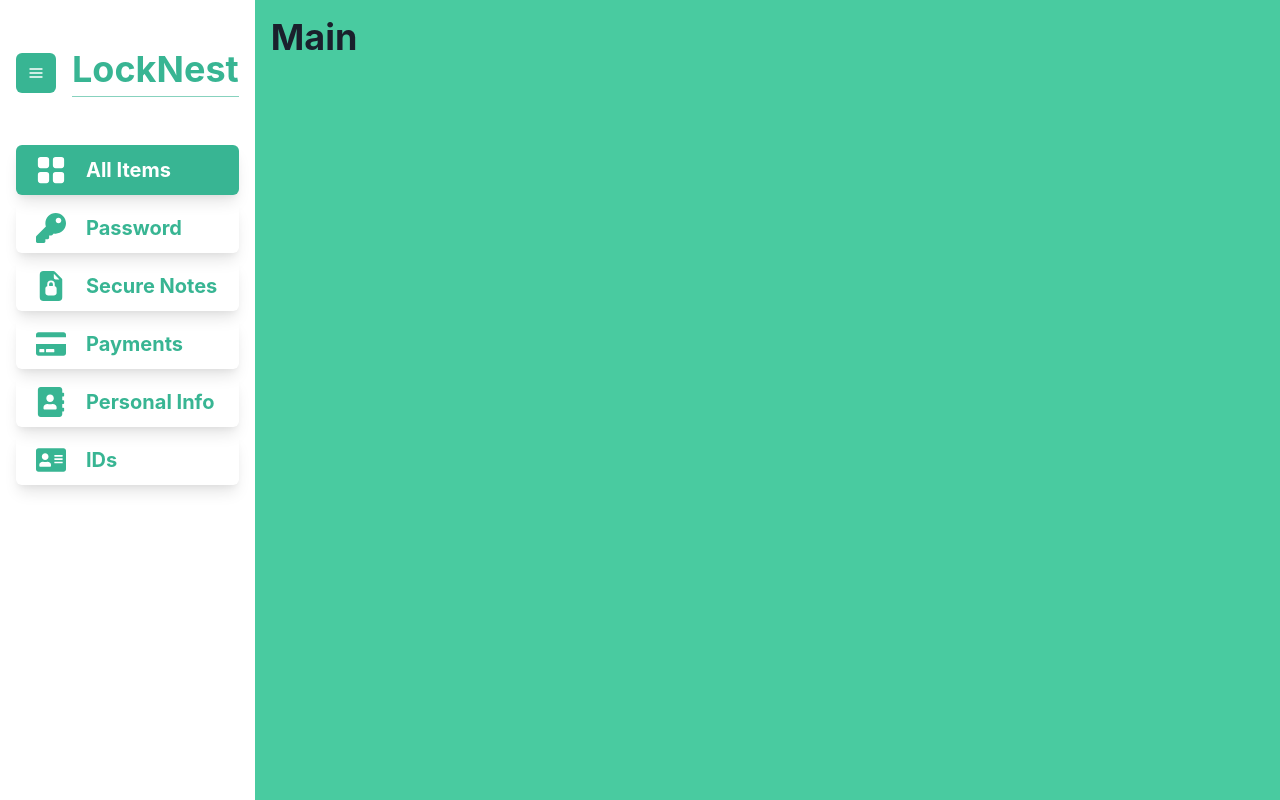
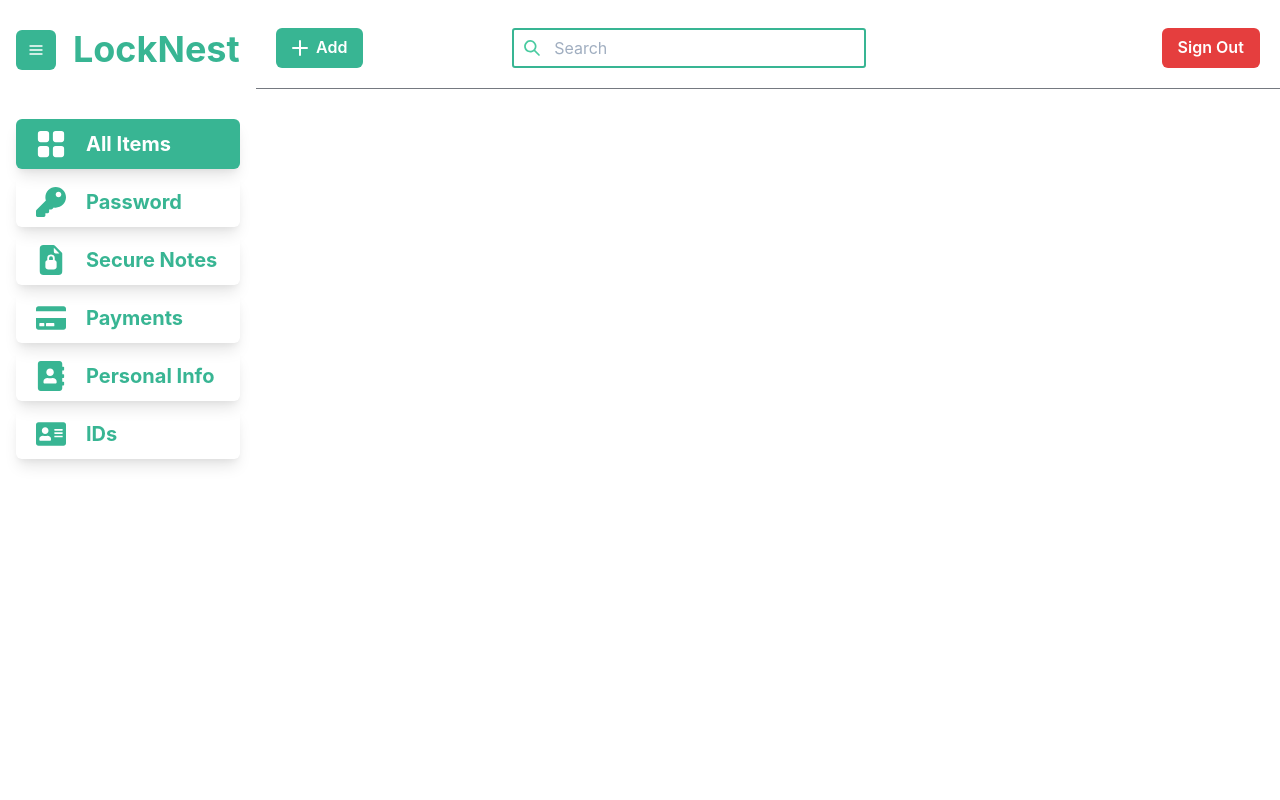
Before and after one commit to amit-ksh/locknest, a Next.js app: page / in a window 1280 px wide. Built offline with nearby package versions, Linux system fonts and the light colour scheme.

Commit message:
main page header ui

```diff
--- /dev/null
+++ b/components/Header.jsx
@@ -0,0 +1,57 @@
+import { AddIcon, SearchIcon } from '@chakra-ui/icons';
+import { Box, Flex } from '@chakra-ui/layout';
+import {
+  Button,
+  Input,
+  InputGroup,
+  InputLeftElement,
+  Menu,
+  MenuButton,
+  MenuItem,
+  MenuList,
+} from '@chakra-ui/react';
+
+const Header = ({ menuItems }) => {
+  return (
+    <Box w="100%" p={5} pt={7}>
+      <Flex justify="space-between" alignItems="center">
+        <Flex
+          flexBasis="60%"
+          gap={4}
+          justify="space-between"
+          alignItems="center"
+        >
+          <Box>
+            <Menu>
+              <MenuButton variant="primary" as={Button} leftIcon={<AddIcon />}>
+                Add
+              </MenuButton>
+              <MenuList>
+                {menuItems.map((item) => (
+                  <MenuItem _hover={{ color: 'white', bg: 'brand.400' }}>
+                    {item.name}
+                  </MenuItem>
+                ))}
+              </MenuList>
+            </Menu>
+          </Box>
+
+          <Box w="60%">
+            <InputGroup>
+              <InputLeftElement
+                pointerEvents="cursor"
+                children={<SearchIcon color="brand.400" />}
+              />
+              <Input type="text" placeholder="Search" />
+            </InputGroup>
+          </Box>
+        </Flex>
+        <Box flexBasis="10%">
+          <Button variant="danger">Sign Out</Button>
+        </Box>
+      </Flex>
+    </Box>
+  );
+};
+
+export default Header;
--- a/components/MainLayout.tsx
+++ b/components/MainLayout.tsx
@@ -1,8 +1,9 @@
-import { Box, Flex, Heading } from '@chakra-ui/layout';
+import { Box, Divider, Flex } from '@chakra-ui/layout';
 import { useState } from 'react';
 import Navbar from './Navbar';
+import Header from './Header';
 
-const MainLayout = () => {
+const MainLayout = ({ menuItems }) => {
   const [tabView, setTabView] = useState(false);
 
   return (
@@ -11,8 +12,9 @@ const MainLayout = () => {
         <Box flexBasis={tabView ? '100px' : '25%'}>
           <Navbar tabView={tabView} handleClick={() => setTabView(!tabView)} />
         </Box>
-        <Box bg="brand.400" p="1rem" flexBasis="100%">
-          <Heading>Main</Heading>
+        <Box flexBasis="100%">
+          <Header menuItems={menuItems} />
+          <Divider />
         </Box>
       </Flex>
     </Box>
--- a/components/Navbar.tsx
+++ b/components/Navbar.tsx
@@ -1,5 +1,5 @@
-import { useState } from 'react';
 import NextLink from 'next/link';
+import { useRouter } from 'next/router';
 import {
   Box,
   Divider,
@@ -22,7 +22,6 @@ import {
   FaAddressCard,
 } from 'react-icons/fa';
 import { BsGridFill, BsFillFileEarmarkLock2Fill } from 'react-icons/bs';
-import { useRouter } from 'next/router';
 
 const navMenu = [
   {
@@ -69,7 +68,7 @@ const Navbar = ({ tabView, handleClick }) => {
       spacing={12}
       align="flex-start"
     >
-      <VStack w="100%" mt={8} alignItems="flex-start" spacing={4}>
+      <VStack w="100%" mt={3} alignItems="flex-start" spacing={4}>
         <Flex w="100%" justify="space-around" align="center">
           <IconButton
             variant="primary"
@@ -81,7 +80,6 @@ const Navbar = ({ tabView, handleClick }) => {
           />
           <Box display={tabView && 'none'}>
             <Heading size="xl">LockNest</Heading>
-            <Divider mt="5px" />
           </Box>
         </Flex>
       </VStack>
--- a/pages/index.tsx
+++ b/pages/index.tsx
@@ -1,7 +1,34 @@
 import MainLayout from '../components/MainLayout';
 
+const menuItems = [
+  {
+    name: 'Password',
+    form: 'Item Form Component',
+  },
+  {
+    name: 'Secure Notes',
+    form: 'Item Form Component',
+  },
+  {
+    name: 'Credit/Debit Card',
+    form: 'Item Form Component',
+  },
+  {
+    name: 'Bank Account',
+    form: 'Item Form Component',
+  },
+  {
+    name: 'Address',
+    form: 'Item Form Component',
+  },
+  {
+    name: 'ID Card',
+    form: 'Item Form Component',
+  },
+];
+
 const Home = () => {
-  return <MainLayout />;
+  return <MainLayout menuItems={menuItems} />;
 };
 
 export default Home;
--- a/theme/index.ts
+++ b/theme/index.ts
@@ -60,6 +60,24 @@ const buttonPrimaryStyles = {
   },
 };
 
+const buttonDangerStyles = {
+  color: 'white',
+  backgroundColor: 'red.500',
+
+  _hover: {
+    backgroundColor: 'red.600',
+    _disabled: { bgColor: 'red.300' },
+  },
+
+  _focus: {
+    ring: 0,
+  },
+
+  _active: {
+    backgroundColor: 'red.700',
+  },
+};
+
 const theme = extendTheme(
   {
     colors: {
@@ -82,6 +100,9 @@ const theme = extendTheme(
           primary: {
             ...buttonPrimaryStyles,
           },
+          danger: {
+            ...buttonDangerStyles,
+          },
         },
       },
       Input: { ...inputStyles },
```
